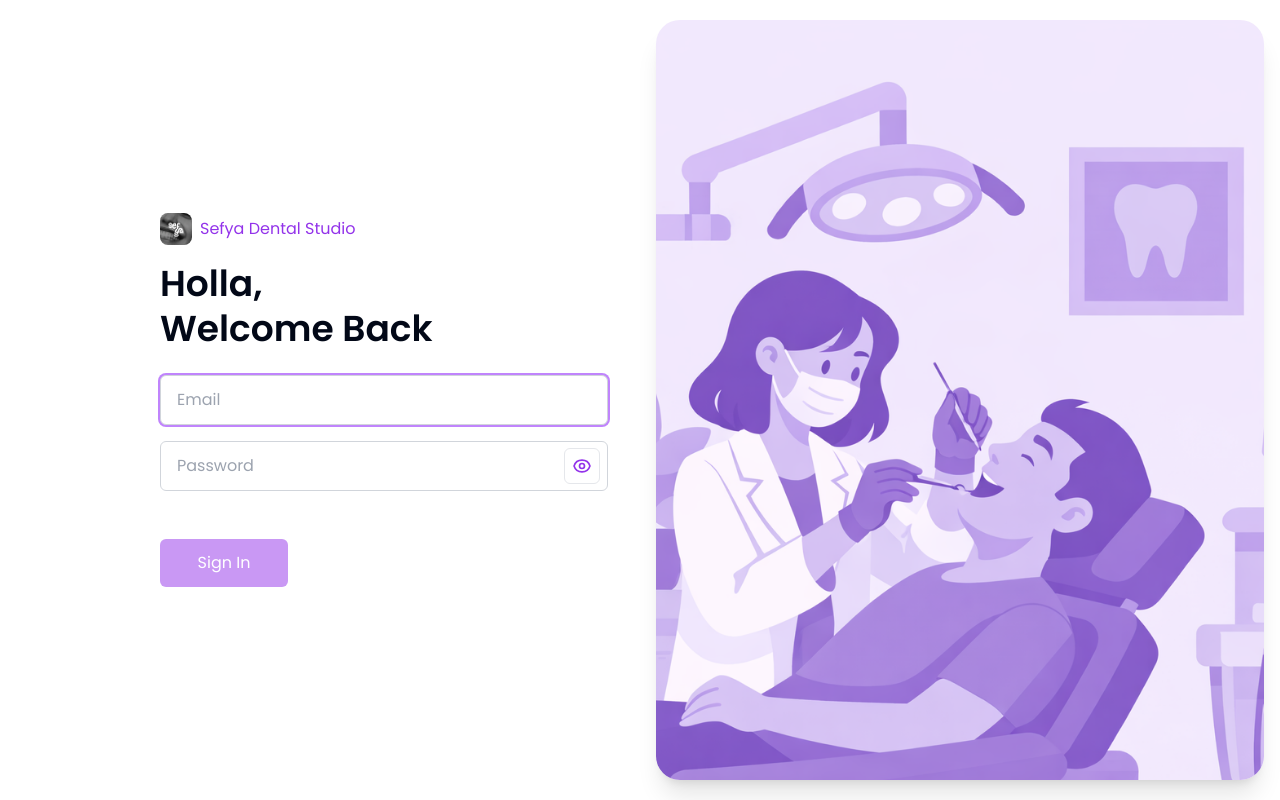
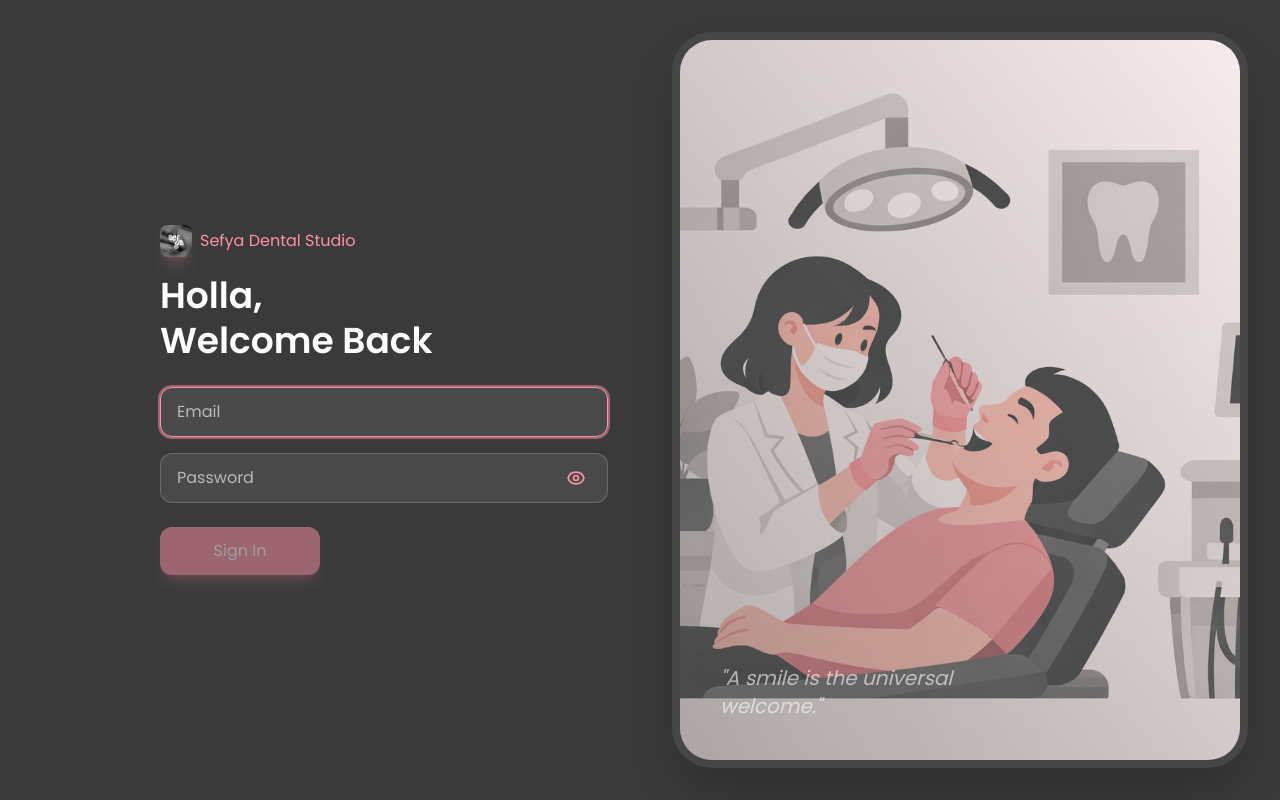
Before and after one commit to MahzuzH/dental-patient-report, a React (Vite) app in the folder frontend/: page /login in a window 1280 px wide. Built offline with nearby package versions, Linux system fonts and the light colour scheme.

Commit message:
change theme login

```diff
--- a/frontend/src/components/Sidebar.jsx
+++ b/frontend/src/components/Sidebar.jsx
@@ -33,7 +33,7 @@ export function Sidebar({ active }) {
 
     const handleLogout = () => {
         localStorage.removeItem("token");
-        navigate("/login", { replace: true });
+        navigate("/login ", { replace: true });
     };
 
     useEffect(() => {
--- a/frontend/src/pages/LoginPage.jsx
+++ b/frontend/src/pages/LoginPage.jsx
@@ -1,26 +1,35 @@
 import loginImg from "../assets/login.png";
-import { useState } from "react";
+import { useState, useEffect } from "react";
 import { useLoginPageLogic } from "../hooks/useLoginPageLogic";
 
 export default function LoginPage() {
     const { email, setEmail, password, setPassword, loading, handleLogin } =
         useLoginPageLogic();
     const [showPassword, setShowPassword] = useState(false);
+    const [isLoaded, setIsLoaded] = useState(false);
+
+    useEffect(() => {
+        setIsLoaded(true);
+    }, []);
 
     return (
-        <div className="h-screen w-screen flex font-poppins">
+        <div className="h-screen w-screen flex font-poppins bg-[#3a3a3a] overflow-hidden">
             {/* LEFT SIDE */}
-            <div className="w-1/2 flex flex-col justify-center pl-40 bg-[#ffffff]">
-                <p className="text-md text-purple-600 mb-4 flex items-center gap-2">
+            <div
+                className={`w-1/2 flex flex-col justify-center pl-40 transition-all duration-1000 transform ${
+                    isLoaded ? "translate-x-0 opacity-100" : "-translate-x-10 opacity-0"
+                }`}
+            >
+                <p className="text-md text-[#ff91a4] mb-4 flex items-center gap-2 font-medium">
                     <img
                         src="/logo.jpg"
                         alt="Logo"
-                        className="w-8 h-8 rounded-lg"
+                        className="w-8 h-8 rounded-lg shadow-lg shadow-[#ff91a4]/20"
                     />
                     Sefya Dental Studio
                 </p>
 
-                <h1 className="text-4xl font-semibold mb-6 leading-tight">
+                <h1 className="text-4xl font-semibold mb-6 leading-tight text-white">
                     Holla, <br /> Welcome Back
                 </h1>
 
@@ -30,28 +39,33 @@ export default function LoginPage() {
                         e.preventDefault();
                         handleLogin();
                     }}
+                    className={`space-y-4 transition-all duration-1000 delay-300 transform ${
+                        isLoaded ? "translate-y-0 opacity-100" : "translate-y-10 opacity-0"
+                    }`}
                 >
                     {/* EMAIL */}
+                    <div className="max-w-md">
                         <input
                             autoFocus
                             type="email"
                             placeholder="Email"
-                        className="w-full max-w-md border border-gray-300 rounded-md px-4 py-3 mb-4 focus:outline-none focus:ring-2 focus:ring-purple-400"
+                            className="w-full bg-[#4a4a4a] border border-[#b9b9b9]/30 rounded-xl px-4 py-3 placeholder-[#b9b9b9] text-white focus:outline-none focus:ring-2 focus:ring-[#ff91a4]/50 focus:border-[#ff91a4] transition-all"
                             onChange={(e) => setEmail(e.target.value)}
                         />
+                    </div>
 
                     {/* PASSWORD */}
-                    <div className="relative mb-6 max-w-md">
+                    <div className="relative max-w-md">
                         <input
                             type={showPassword ? "text" : "password"}
                             placeholder="Password"
-                            className="w-full max-w-md border border-gray-300 rounded-md px-4 py-3 pr-12 focus:outline-none focus:ring-2 focus:ring-purple-400"
+                            className="w-full bg-[#4a4a4a] border border-[#b9b9b9]/30 rounded-xl px-4 py-3 pr-12 placeholder-[#b9b9b9] text-white focus:outline-none focus:ring-2 focus:ring-[#ff91a4]/50 focus:border-[#ff91a4] transition-all"
                             onChange={(e) => setPassword(e.target.value)}
                         />
                         <button
                             type="button"
                             onClick={() => setShowPassword((s) => !s)}
-                            className="absolute right-2 top-1/2 -translate-y-1/2 w-9 h-9 flex items-center justify-center bg-white border border-gray-200 rounded-md text-purple-600 hover:bg-purple-50 focus:outline-none"
+                            className="absolute right-3 top-1/2 -translate-y-1/2 w-10 h-10 flex items-center justify-center text-[#ff91a4] hover:bg-[#ff91a4]/10 rounded-full transition-colors focus:outline-none"
                             aria-label={
                                 showPassword
                                     ? "Sembunyikan password"
@@ -99,30 +113,40 @@ export default function LoginPage() {
                             )}
                         </button>
                     </div>
-                    <br />
 
+                    <div className="pt-2">
                         {/* BUTTON */}
                         <button
                             type="submit"
                             disabled={loading || !email || !password}
-                        className="w-32 bg-purple-600 text-white py-3 rounded-md hover:bg-purple-700 transition disabled:opacity-50 focus:outline-none focus:ring-2 focus:ring-purple-400 disabled:cursor-not-allowed"
+                            className="w-40 bg-[#ff91a4] text-white py-3 rounded-xl hover:bg-[#ff7a91] hover:scale-105 active:scale-95 transition-all shadow-lg shadow-[#ff91a4]/30 disabled:opacity-50 focus:outline-none focus:ring-2 focus:ring-[#ff91a4] disabled:cursor-not-allowed font-medium"
                         >
                             {loading ? "Loading..." : "Sign In"}
                         </button>
+                    </div>
                 </form>
                 {/* 🔥 FORM END */}
             </div>
 
-            <div className="w-1/2 h-full bg-[#ffffff] flex items-center justify-center">
-                {/* WRAPPER (biar ada space masuk) */}
-                <div className="w-[95%] h-[95%] rounded-3xl overflow-hidden shadow-xl">
+            <div className={`w-1/2 h-full flex items-center justify-center p-8 transition-all duration-1000 delay-500 transform ${
+                isLoaded ? "scale-100 opacity-100" : "scale-95 opacity-0"
+            }`}>
+                {/* WRAPPER */}
+                <div className="w-full h-full rounded-[2.5rem] overflow-hidden shadow-2xl relative border-8 border-[#ffffff10] group">
                     <div
-                        className="w-full h-full bg-cover bg-center"
+                        className="w-full h-full bg-cover bg-center transition-transform duration-[20s] ease-linear group-hover:scale-110"
                         style={{
                             backgroundImage: `url(${loginImg})`,
                             backgroundPosition: "35% center",
                         }}
                     ></div>
+                    {/* Darker Overlay for better contrast */}
+                    <div className="absolute inset-0 bg-gradient-to-tr from-[#3a3a3a]/40 to-transparent pointer-events-none"></div>
+
+                    {/* Abstract design elements */}
+                    <div className="absolute bottom-10 left-10 text-white/80 max-w-xs animate-pulse">
+                        <p className="text-xl font-light italic">"A smile is the universal welcome."</p>
+                    </div>
                 </div>
             </div>
         </div>
```
Also changed, not shown: frontend/src/assets/login.png, 1 other file (tests, documents, lock files or other folders). Lines whose indentation alone changed are shown as unchanged.
